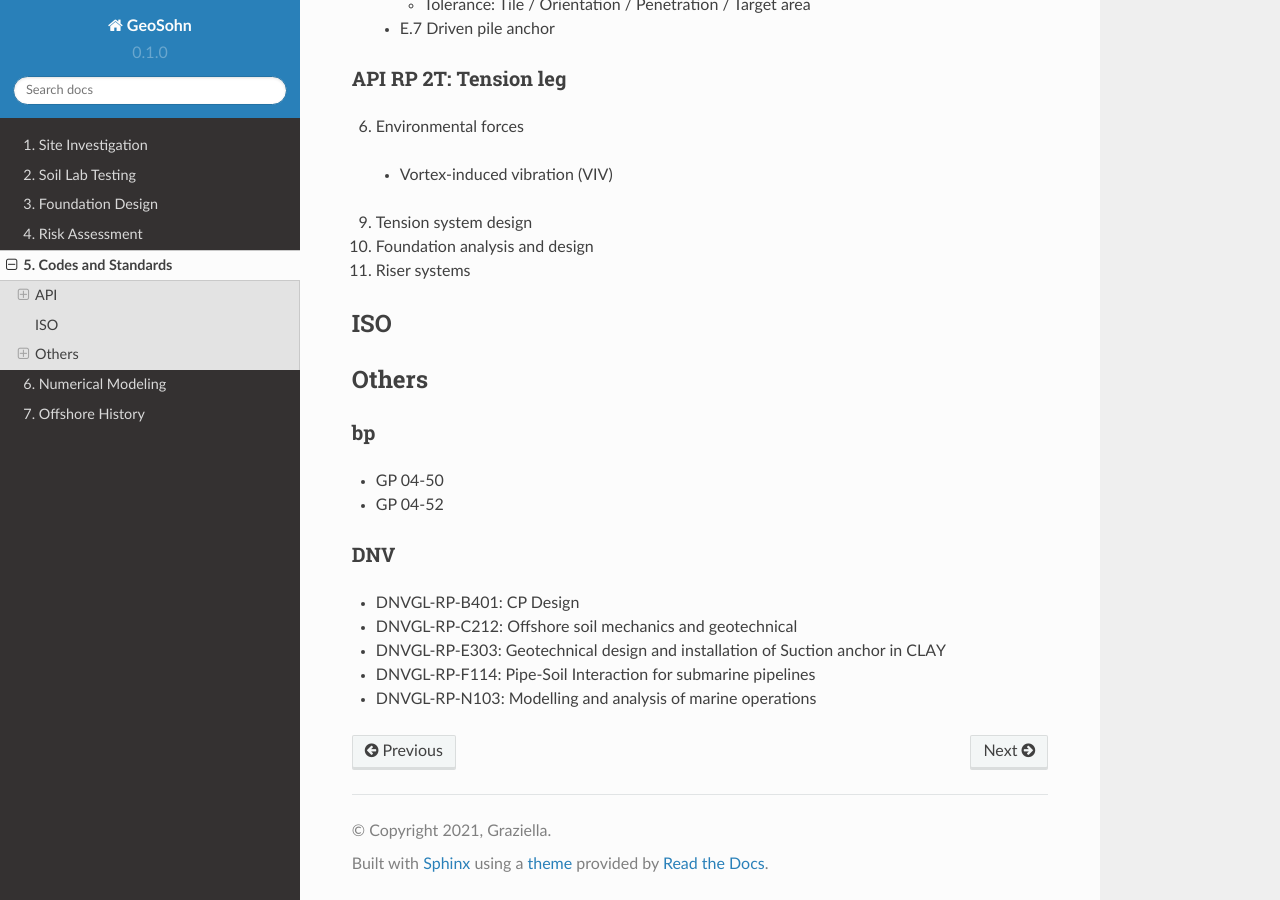
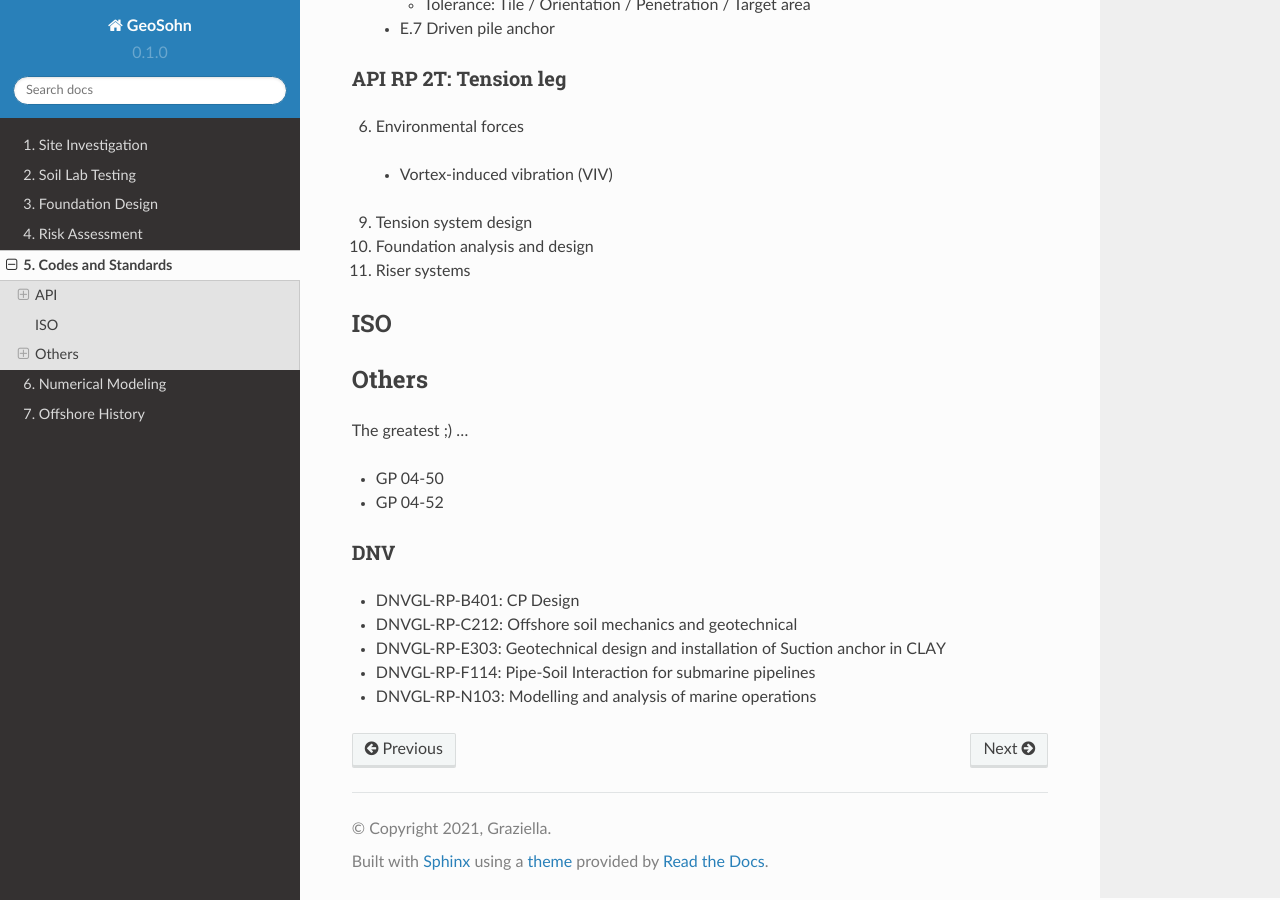
Before and after one commit to jrson11/GeoSohn, a Sphinx documentation site: the page built from docs/source/5-Codes_and_Standards.rst, in a window 1280 px wide and 900 px high, scrolled down 1508 px. Built offline with Sphinx 7.4.7 and the Read the Docs theme 2.0.0, drawn with Linux system fonts in a browser that asks for light colours.

Commit message:
Update 5-Codes_and_Standards.rst

```diff
--- a/docs/source/5-Codes_and_Standards.rst
+++ b/docs/source/5-Codes_and_Standards.rst
@@ -84,7 +84,7 @@ ISO
 Others
 ------
 
-bp
+The greatest ;)
 ...
 
 - GP 04-50
```
